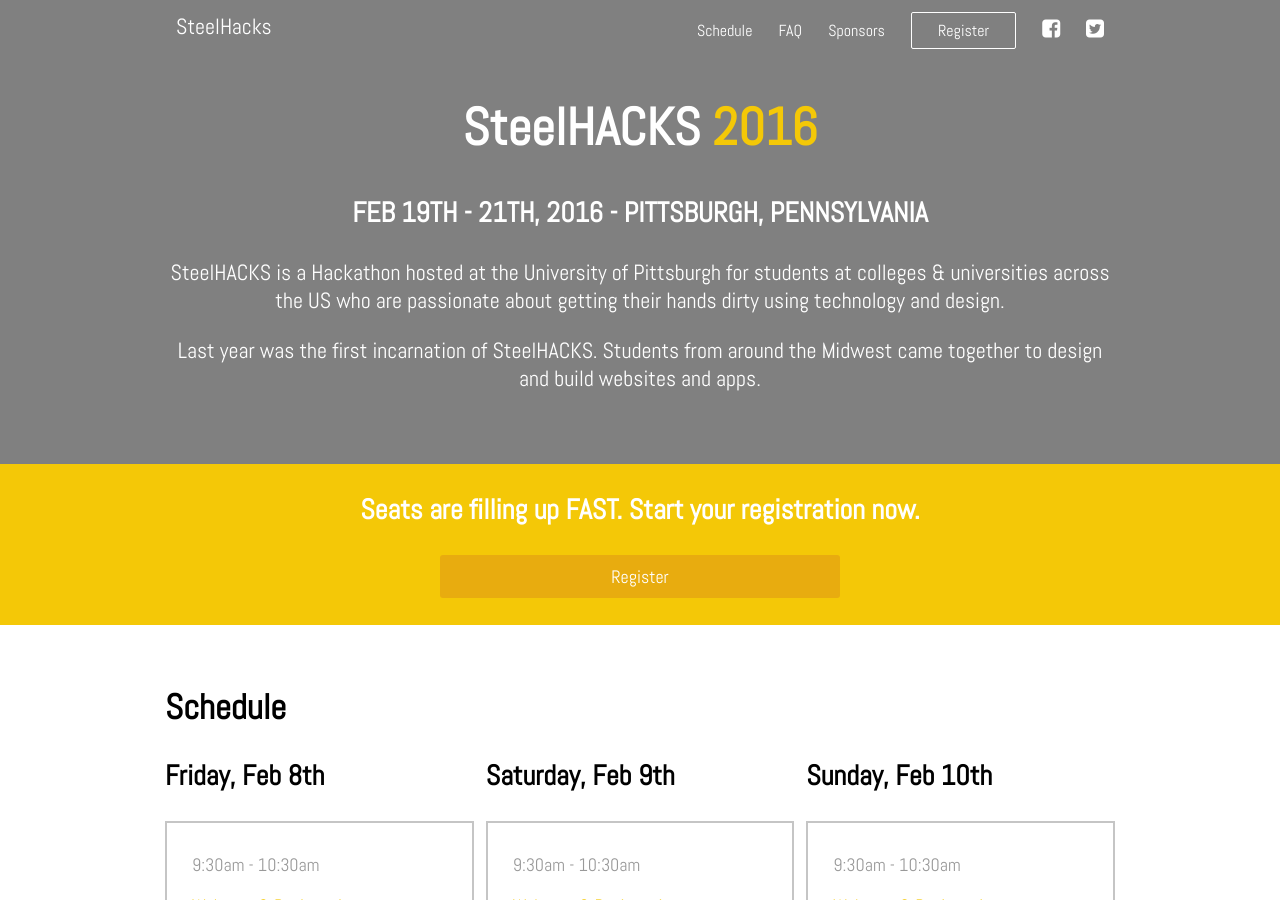
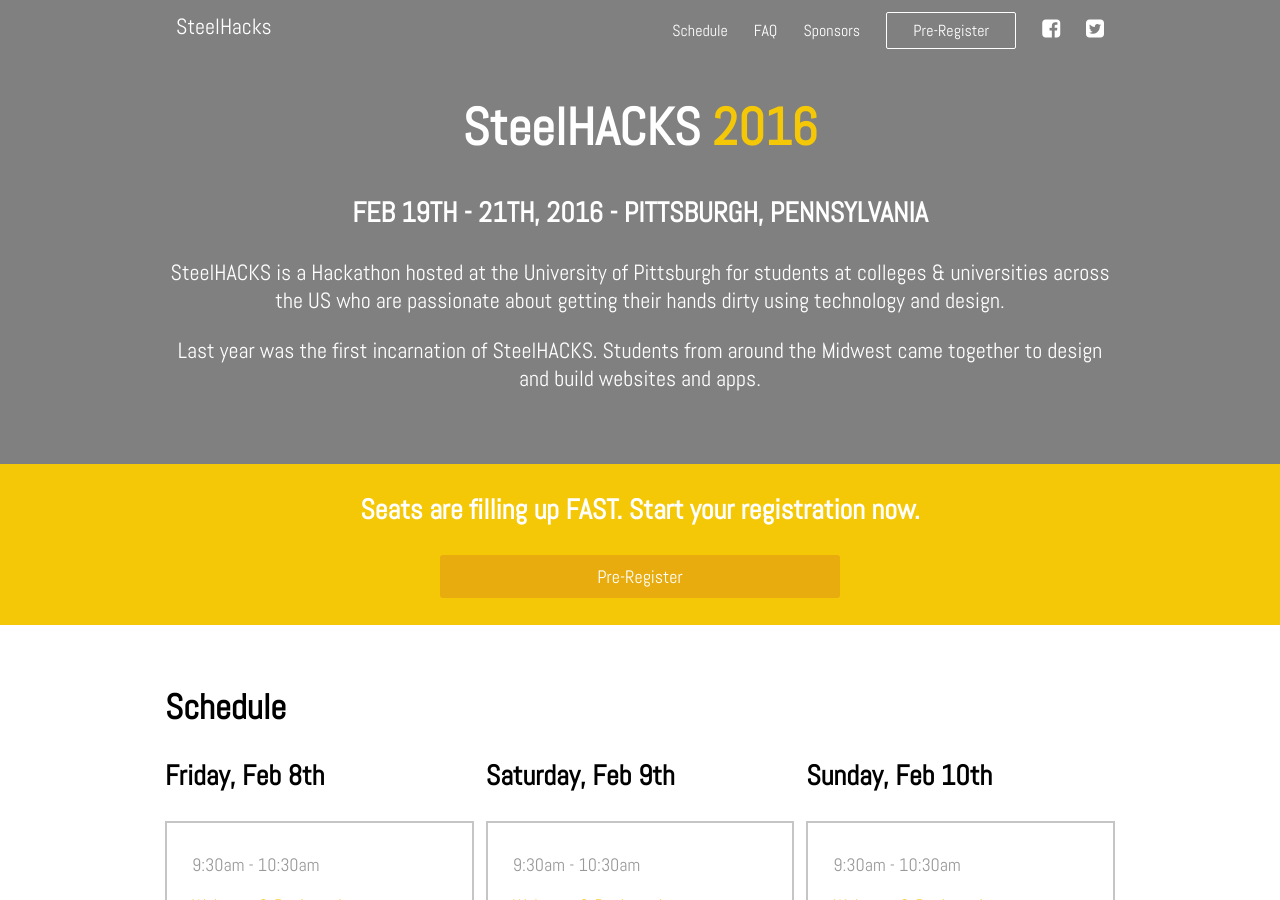
Before and after one commit to SteelHeads/steelhacks.com, a Jekyll site: the page built from index.html, in a window 1280 px wide and 900 px high. Built offline with Jekyll 4.4.1, drawn with Linux system fonts in a browser that asks for light colours.

Commit message:
Pre-Registration button w/ link

```diff
--- a/index.html
+++ b/index.html
@@ -15,7 +15,7 @@
       <li><a href='#'>Schedule</a></li>
       <li><a href='#'>FAQ</a></li>
       <li><a href='#'>Sponsors</a></li>
-      <li><a class='button' href='#'>Register</a></li>
+      <li><a class='button' href='http://eepurl.com/btv4wH'>Pre-Register</a></li>
       <li>
         <a target='_blank' href='https://www.facebook.com/steelhacks'>
           <i class='fa fa-facebook-square'></i>
@@ -46,7 +46,7 @@
 <div id='signup-form' class='slice'>
   <div class='container'>
     <h3>Seats are filling up FAST. Start your registration now.</h3>
-    <a href='#' id='signup-button' class='button' type='submit'>Register</a>
+    <a href='http://eepurl.com/btv4wH' id='signup-button' class='button' type='submit'>Pre-Register</a>
   </div>
 </div>
 <div id='schedule' class='slice slice--big'>
--- a/js/homepage.coffee
+++ b/js/homepage.coffee
@@ -28,9 +28,3 @@
     menu.classList.add 'visible' unless mobileNavVisible
     menu.classList.remove 'visible' if mobileNavVisible
     mobileNavVisible = !mobileNavVisible
-
-  # Mock signup button click
-  signupButton = document.getElementById 'signup-button'
-  signupButton.addEventListener 'click', (event)->
-    event.preventDefault()
-    alert 'Sign up button clicked'
```
